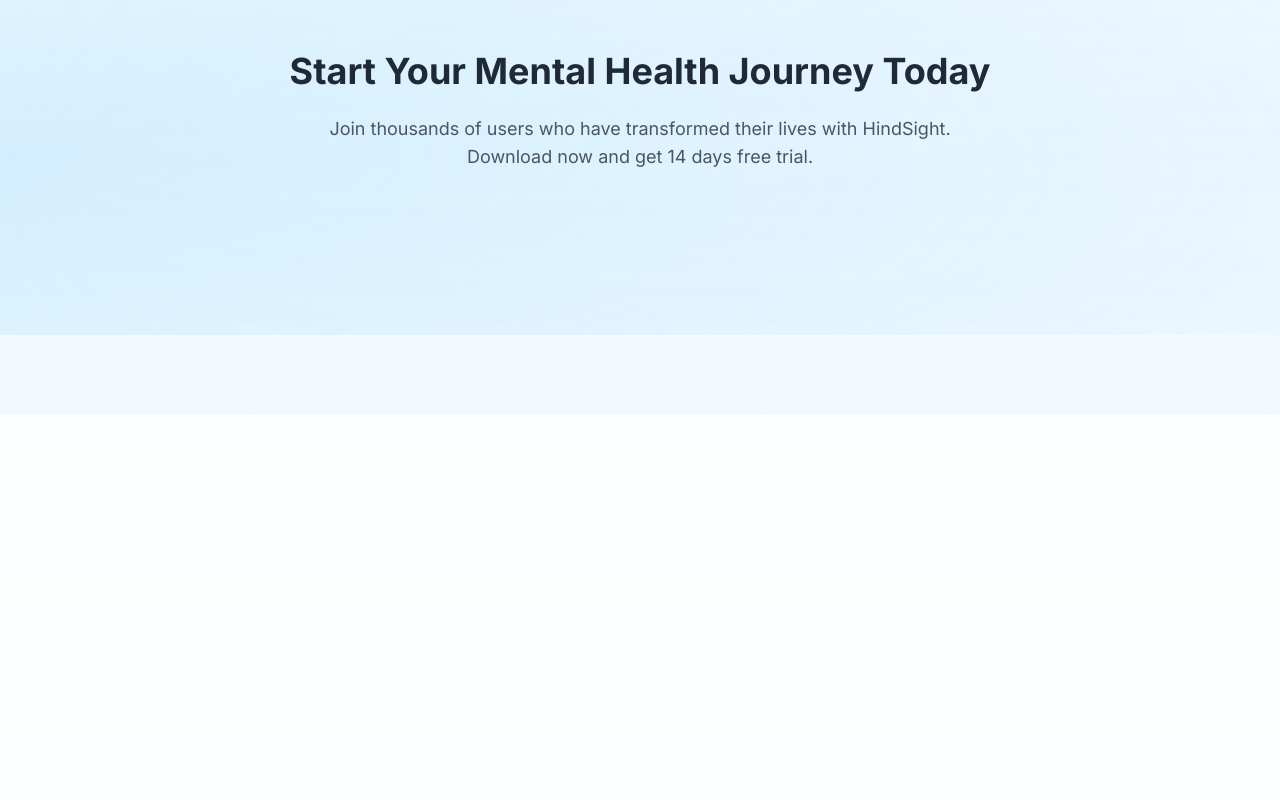
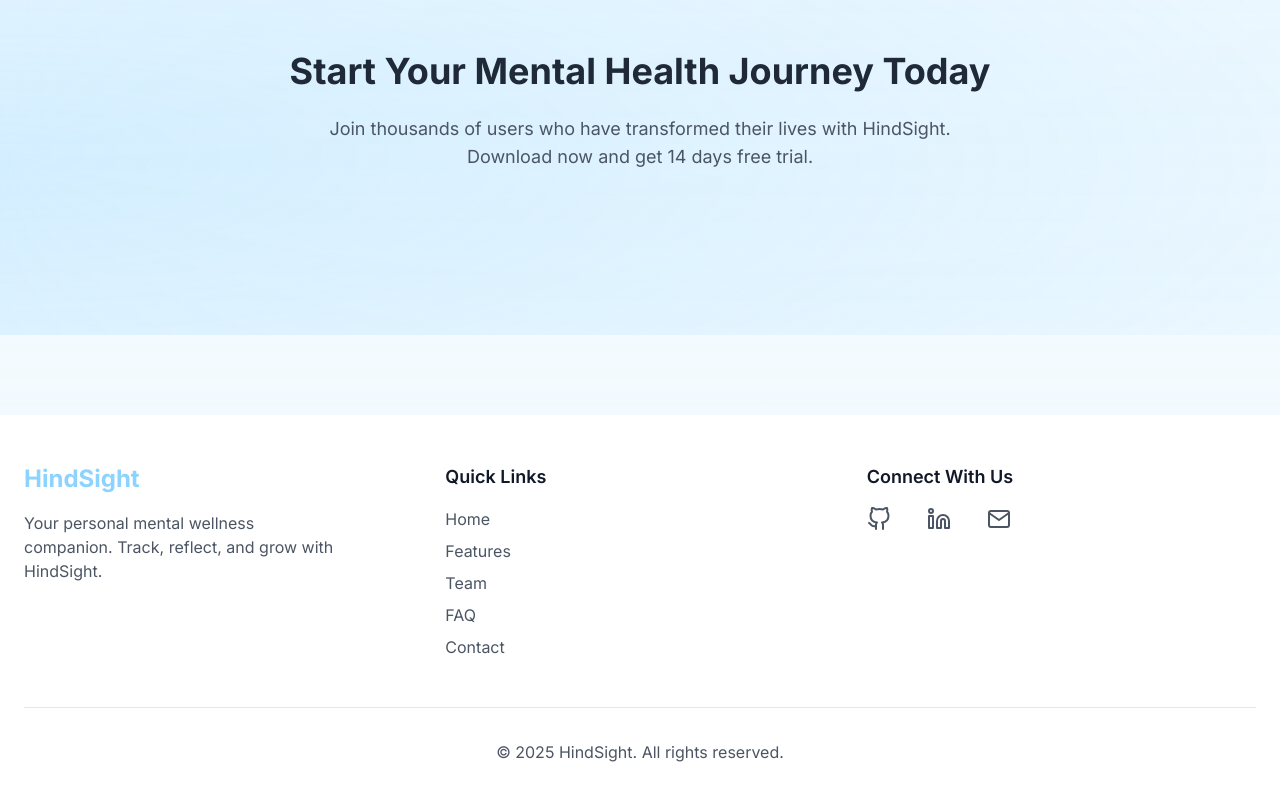
Before and after one commit to DinithBJayalath/Hindsight-SDGP-CS18, a React (Vite) app in the folder landing_page/: page / in a window 1280 px wide. Shown: the part 4534-5334 px from the top of the page. Built offline with nearby package versions, Linux system fonts and the light colour scheme.

Commit message:
add the footer

```diff
--- a/landing_page/src/components/Footer.jsx
+++ b/landing_page/src/components/Footer.jsx
@@ -12,120 +12,95 @@ import { fadeIn, staggerContainer } from "../utils/animations";
 const Footer = () => {
   const currentYear = new Date().getFullYear();
 
-  const footerLinks = {
-    Product: [
-      { name: "Features", to: "features" },
-      { name: "Testimonials", to: "testimonials" },
-      { name: "FAQ", to: "faq" },
-      { name: "Contact", to: "contact" },
-    ],
-    Company: [
-      { name: "About Us", to: "team" },
-      { name: "Careers", href: "#" },
-      { name: "Privacy Policy", href: "#" },
-      { name: "Terms of Service", href: "#" },
-    ],
-    Contact: [
-      { name: "Support", href: "mailto:support@hindsight.app" },
-      { name: "Sales", href: "mailto:sales@hindsight.app" },
-      { name: "Press", href: "mailto:press@hindsight.app" },
-    ],
-  };
+  const footerLinks = [
+    { name: "Home", href: "#home" },
+    { name: "Features", href: "#features" },
+    { name: "Team", href: "#team" },
+    { name: "FAQ", href: "#faq" },
+    { name: "Contact", href: "#contact" },
+  ];
 
   const socialLinks = [
-    { icon: <FiLinkedin className="w-5 h-5" />, href: "#", label: "LinkedIn" },
-    { icon: <FiTwitter className="w-5 h-5" />, href: "#", label: "Twitter" },
     {
-      icon: <FiInstagram className="w-5 h-5" />,
-      href: "#",
-      label: "Instagram",
+      name: "GitHub",
+      href: "https://github.com/your-github",
+      icon: FiGithub,
     },
-    { icon: <FiGithub className="w-5 h-5" />, href: "#", label: "GitHub" },
     {
-      icon: <FiMail className="w-5 h-5" />,
-      href: "mailto:contact@hindsight.app",
-      label: "Email",
+      name: "LinkedIn",
+      href: "https://linkedin.com/in/your-linkedin",
+      icon: FiLinkedin,
+    },
+    {
+      name: "Email",
+      href: "mailto:your@email.com",
+      icon: FiMail,
     },
   ];
 
   return (
-    <footer className="relative overflow-hidden pt-20 pb-10 mt-20 bg-white/80 dark:bg-gray-900/80">
+    <footer className="bg-white dark:bg-gray-900 py-12 mt-20">
       <div className="container mx-auto px-6">
-        <motion.div
-          variants={staggerContainer}
-          initial="initial"
-          whileInView="animate"
-          viewport={{ once: true }}
-          className="grid grid-cols-1 sm:grid-cols-2 lg:grid-cols-4 gap-8 lg:gap-12 mb-16 relative"
+        <div className="grid grid-cols-1 md:grid-cols-3 gap-8">
+          {/* Logo and Description */}
+          <div className="space-y-4">
+            <h3 className="text-2xl font-bold text-primary dark:text-dark-primary">
+              HindSight
+            </h3>
+            <p className="text-gray-600 dark:text-gray-400 max-w-xs">
+              Your personal mental wellness companion. Track, reflect, and grow
+              with HindSight.
+            </p>
+          </div>
+
+          {/* Quick Links */}
+          <div>
+            <h4 className="text-lg font-semibold mb-4 text-gray-900 dark:text-white">
+              Quick Links
+            </h4>
+            <ul className="space-y-2">
+              {footerLinks.map((link) => (
+                <li key={link.name}>
+                  <a
+                    href={link.href}
+                    className="text-gray-600 dark:text-gray-400 hover:text-primary dark:hover:text-dark-primary transition-colors"
                   >
-          <motion.div
-            variants={fadeIn}
-            className="col-span-1 sm:col-span-2 lg:col-span-1"
-          >
-            <div className="text-2xl font-bold text-primary dark:text-dark-primary mb-4">
-              HindSight
+                    {link.name}
+                  </a>
+                </li>
+              ))}
+            </ul>
           </div>
-            <p className="text-gray-600 dark:text-gray-300 mb-6">
-              Empowering mental well-being through technology and
-              self-reflection.
-            </p>
+
+          {/* Social Links */}
+          <div>
+            <h4 className="text-lg font-semibold mb-4 text-gray-900 dark:text-white">
+              Connect With Us
+            </h4>
             <div className="flex space-x-4">
-              {socialLinks.map((link) => (
+              {socialLinks.map((link) => {
+                const Icon = link.icon;
+                return (
                   <a
-                  key={link.label}
+                    key={link.name}
                     href={link.href}
                     target="_blank"
                     rel="noopener noreferrer"
-                  className="text-gray-400 hover:text-primary dark:hover:text-dark-primary transition-colors p-2 hover:bg-primary/10 dark:hover:bg-dark-primary/10 rounded-full"
-                  aria-label={link.label}
+                    className="text-gray-600 dark:text-gray-400 hover:text-primary dark:hover:text-dark-primary transition-colors"
+                    aria-label={link.name}
                   >
-                  {link.icon}
+                    <Icon className="w-6 h-6" />
                   </a>
-              ))}
+                );
+              })}
             </div>
-          </motion.div>
+          </div>
+        </div>
 
-          {Object.entries(footerLinks).map(([title, links]) => (
-            <motion.div key={title} variants={fadeIn} className="col-span-1">
-              <h3 className="font-semibold mb-4 dark:text-white">{title}</h3>
-              <ul className="space-y-2">
-                {links.map((link) => (
-                  <li key={link.name}>
-                    {link.to ? (
-                      <Link
-                        to={link.to}
-                        smooth={true}
-                        duration={500}
-                        className="text-gray-600 dark:text-gray-300 hover:text-primary dark:hover:text-dark-primary transition-colors cursor-pointer block py-1"
-                      >
-                        {link.name}
-                      </Link>
-                    ) : (
-                      <a
-                        href={link.href}
-                        className="text-gray-600 dark:text-gray-300 hover:text-primary dark:hover:text-dark-primary transition-colors block py-1"
-                      >
-                        {link.name}
-                      </a>
-                    )}
-                  </li>
-                ))}
-              </ul>
-            </motion.div>
-          ))}
-        </motion.div>
-
-        <motion.div
-          variants={fadeIn}
-          initial="initial"
-          whileInView="animate"
-          viewport={{ once: true }}
-          className="border-t border-gray-200 dark:border-gray-700 pt-8"
-        >
-          <p className="text-center text-gray-600 dark:text-gray-400">
-            © {currentYear} HindSight. All rights reserved.
-          </p>
-        </motion.div>
+        {/* Copyright */}
+        <div className="border-t border-gray-200 dark:border-gray-800 mt-12 pt-8 text-center text-gray-600 dark:text-gray-400">
+          <p>© {currentYear} HindSight. All rights reserved.</p>
+        </div>
       </div>
     </footer>
   );
```
Lines whose indentation alone changed are shown as unchanged.
